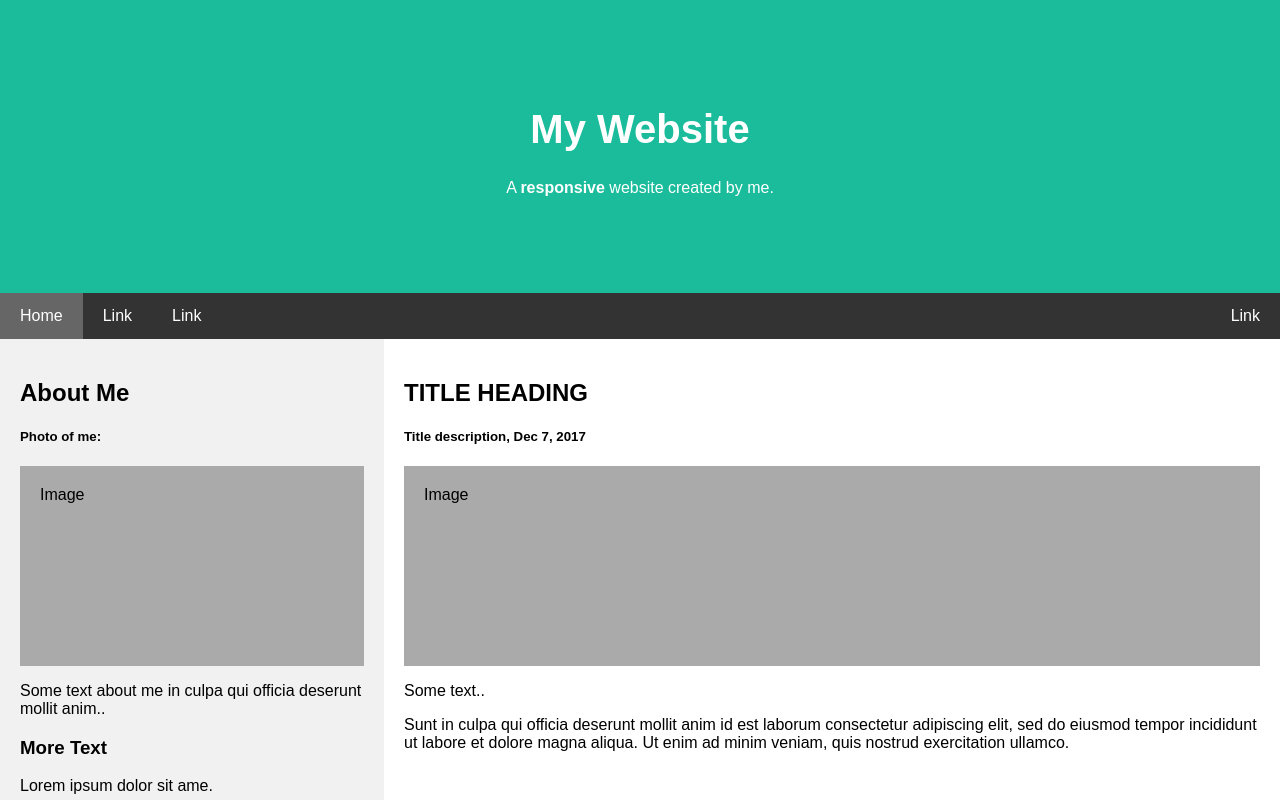
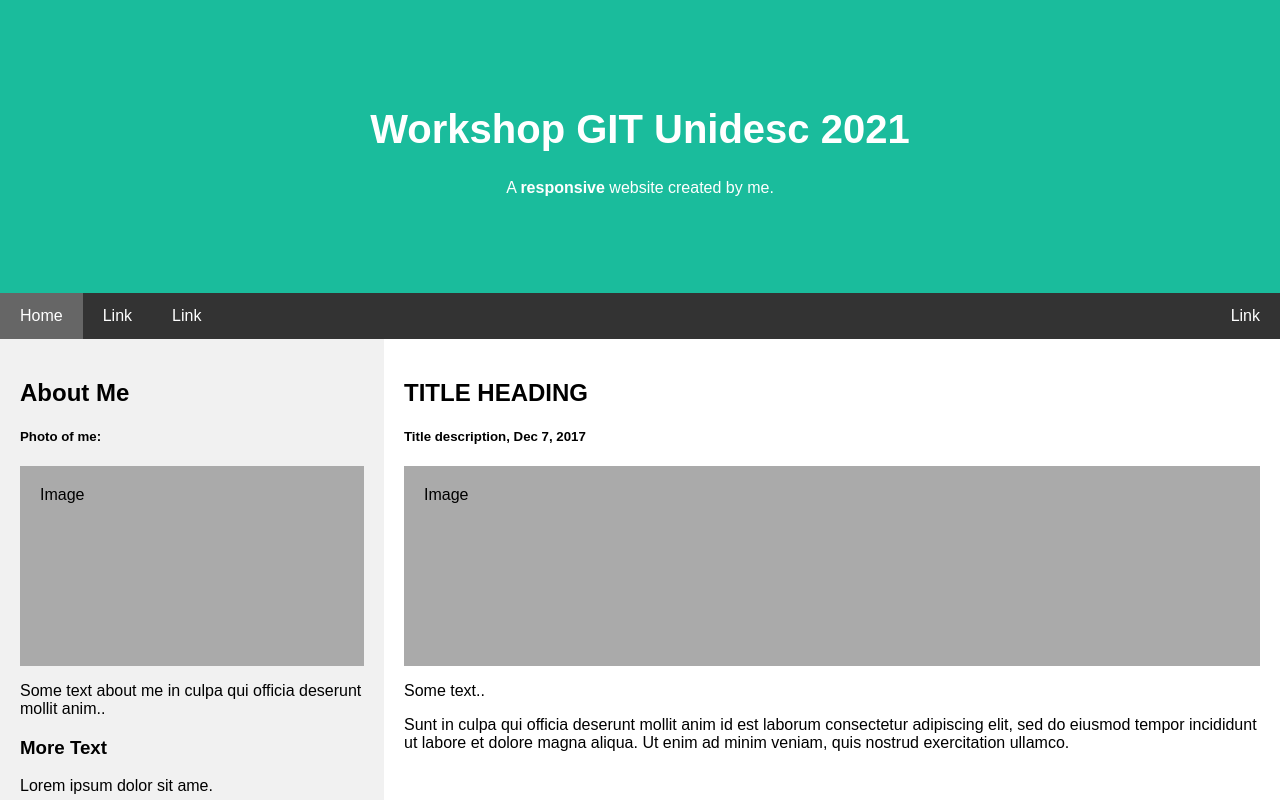
Before and after one commit to matos-claudio/workshop_git_unidesc, a plain HTML site: page index.html in a window 1280 px wide. Shown: the top 800 px of the page. Drawn offline with Linux system fonts and the light colour scheme.

Commit message:
Alterando o titulo da nossa pagina index.html

```diff
--- a/index.html
+++ b/index.html
@@ -126,7 +126,7 @@
 <body>
 
 <div class="header">
-  <h1>My Website</h1>
+  <h1>Workshop GIT Unidesc 2021</h1>
   <p>A <b>responsive</b> website created by me.</p>
 </div>
 
```
